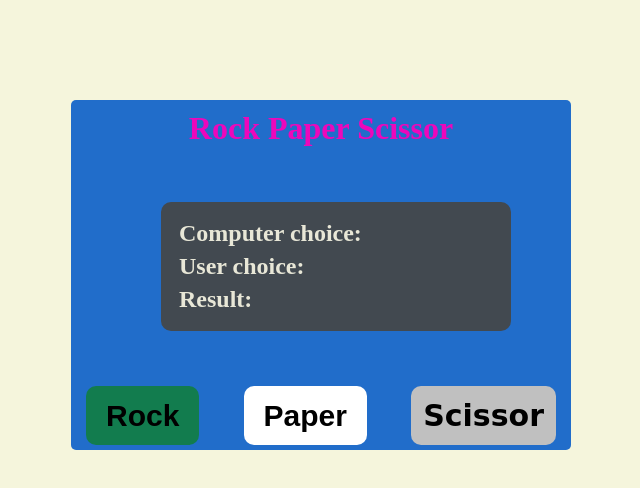
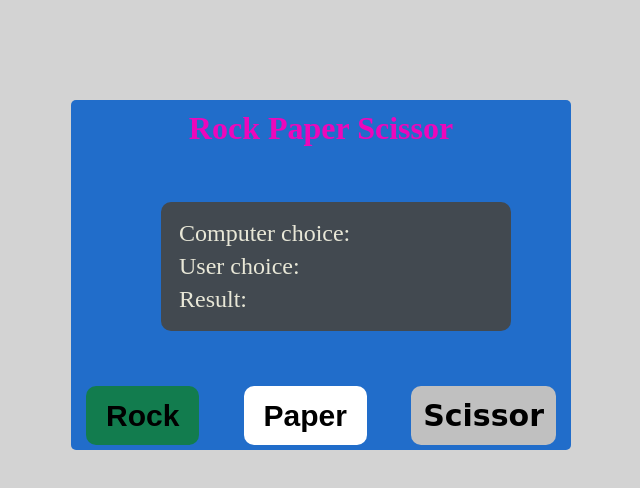
Before and after one commit to kayflyS/newapp, a plain HTML site: page portfolio/rps/index.html in a window 1280 px wide. Shown: the whole page, without its empty margins (319-959 px from the left). Drawn offline with Linux system fonts and the light colour scheme.

Commit message:
body background color change to lightgrey

```diff
--- a/portfolio/rps/index.css
+++ b/portfolio/rps/index.css
@@ -4,7 +4,7 @@
     box-sizing: border-box;
 }
 body{
-    background-color: beige;
+    background-color:lightgrey;
 }
 .container{
     height: 350px;
@@ -13,11 +13,10 @@ body{
     background-color: hsl(213, 72%, 46%);
     width: 500px;
     border-radius:5px;
-
 }
 h2{
     padding:3px;
-
+    font-weight: 200;
 }
 .choices{
     color: rgb(232, 231, 215);
@@ -43,8 +42,6 @@ h2{
     justify-content: center;
     justify-content: space-between;
     padding: 15px ;
-
-
 }
 
 
@@ -56,7 +53,6 @@ h2{
     font-size: 30px;
     font-family: fantasy;
     border: none;
-
 }
 #paper{
     background-color:white;
```
